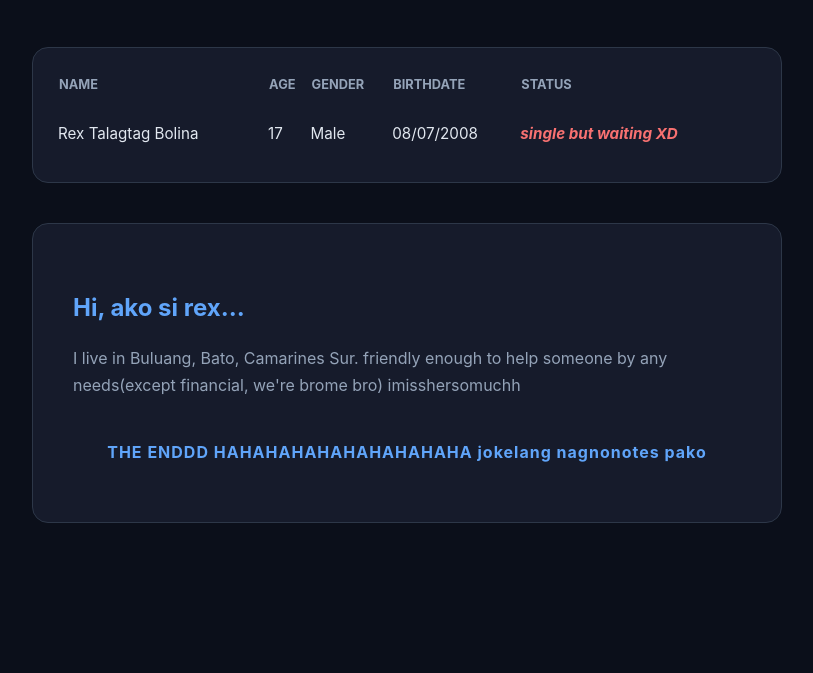
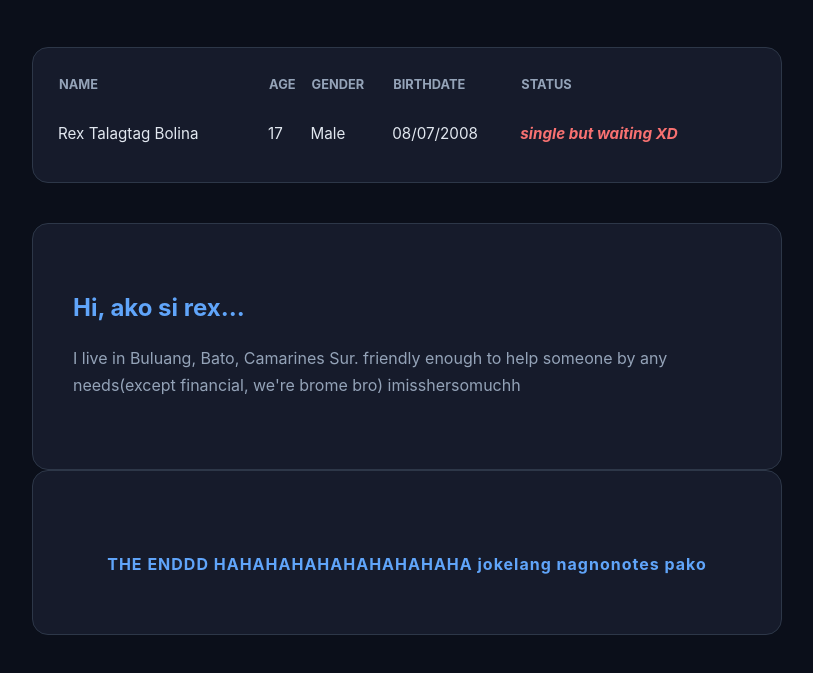
Before and after one commit to Rexsnst/nextttproject, a plain HTML site: page index.html in a window 1280 px wide. Shown: the part 135-808 px from the top of the page, without its empty margins (233-1046 px from the left). Drawn offline with Linux system fonts and the light colour scheme.

Commit message:
Update index.html

```diff
--- a/index.html
+++ b/index.html
@@ -55,7 +55,9 @@
         <main class="story-wrapper">
             <h3 class="greeting">Hi, ako si rex...</h3>
             <p class="subtitle">I live in Buluang, Bato, Camarines Sur. friendly enough to help someone by any needs(except financial, we're brome bro) imisshersomuchh</p>
-
+        </article>
+        </main>
+        <main class="story-wrapper">
                 <p class="footer-note">THE ENDDD HAHAHAHAHAHAHAHAHAHA jokelang nagnonotes pako</p>
             </article>
         </main>
```
